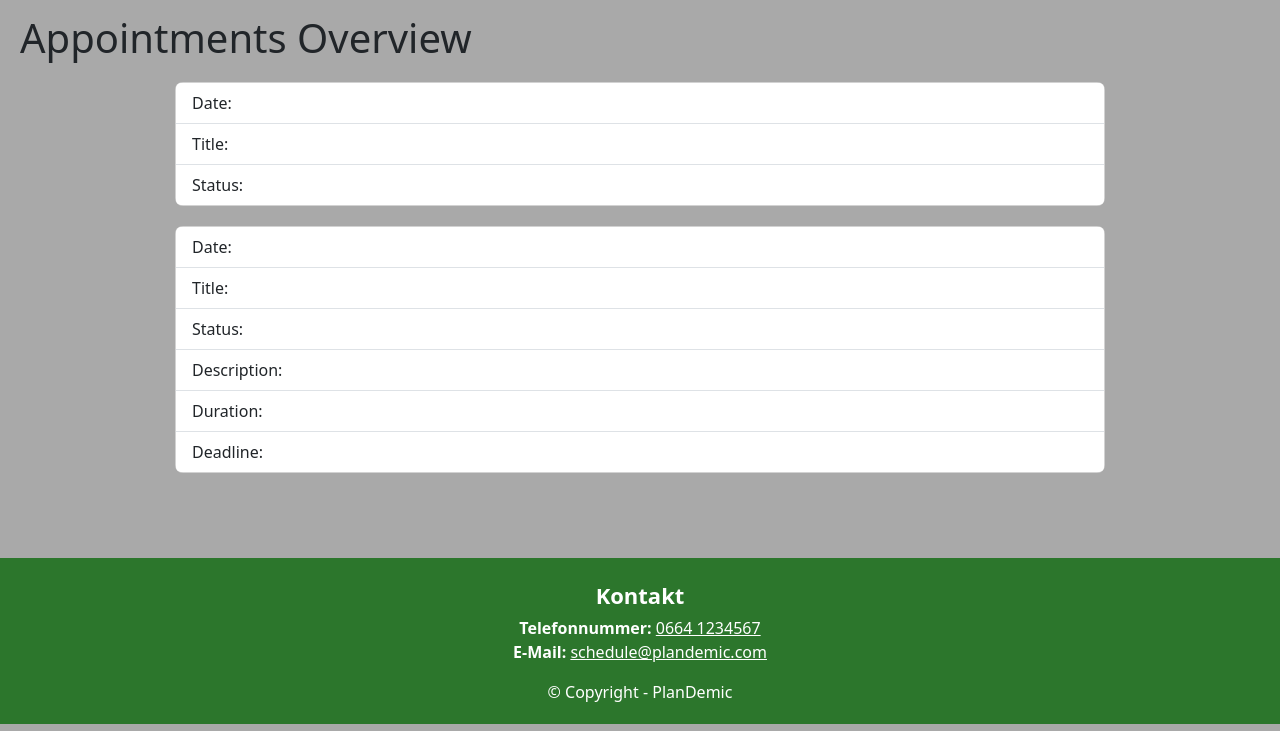
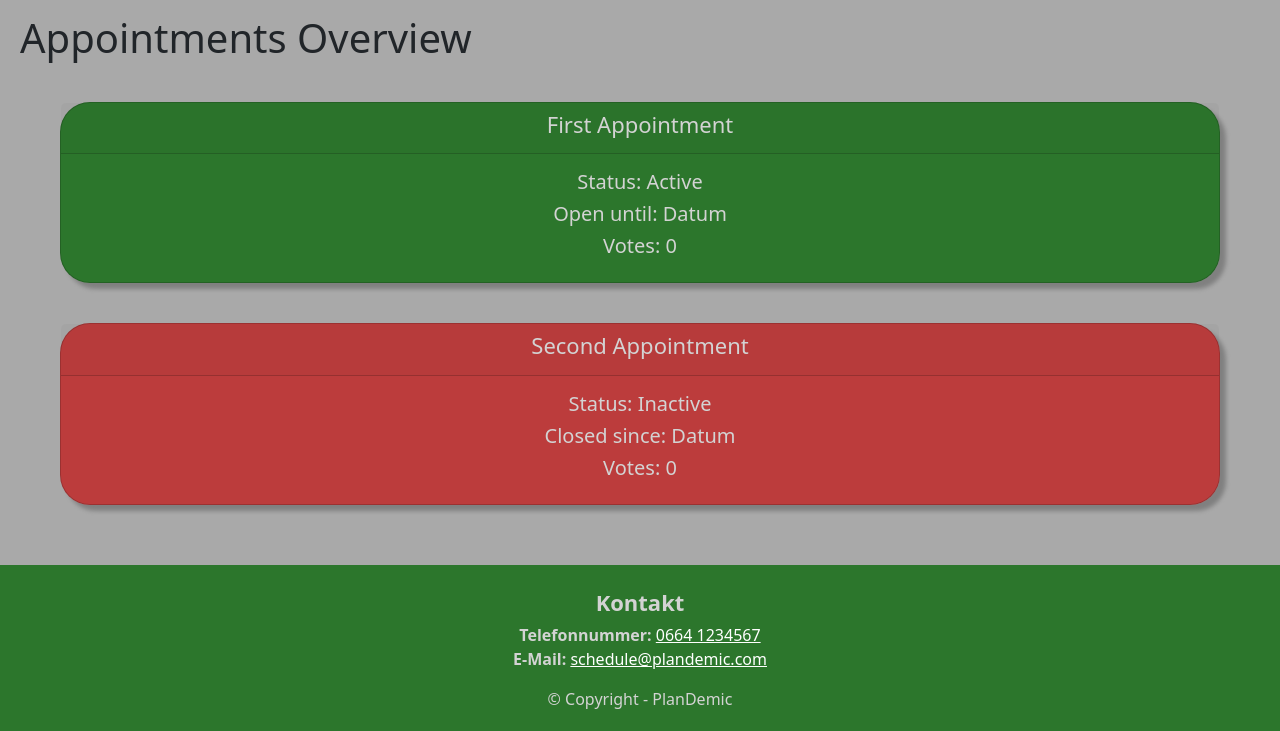
Before and after one commit to LukeStarlord349/Qodana_WebScriptingProjekt2024, a PHP site: page / in a window 1280 px wide. Shown: the part 76-807 px from the top of the page. Run offline with PHP 8.4, Linux system fonts and the light colour scheme.

Commit message:
Grobes index layout

```diff
--- a/frontend/css/myStyle.css
+++ b/frontend/css/myStyle.css
@@ -21,7 +21,7 @@ main {
 /* Footer Styles */
 footer {
   background-color: rgba(0, 100, 0, 0.74);
-  color: white;
+  color: lightgray;
   text-align: center;
   padding-top: 20px;
 }
@@ -57,11 +57,11 @@ a:active {
   color: white;
 }
 
- /* Login-Modal */
+ /* New-Appointment-Modal */
 .modal-content {
   background-color: rgb(17, 100, 0);
   border-radius: 8px;
-  color: white;
+  color: lightgray;
 }
 
 .modal-header, .modal-body, .modal-footer {
@@ -75,12 +75,26 @@ a:active {
   cursor: pointer;
 }
 
-/* Register Modal */
+/* Appointment-Card */
 
-/* Appointment-Card */
-.appointment {
-  color: darkgray;
-  border-radius: 8px;
-  width: 75%;
-  margin: 20px auto 20px auto;
+
+.appointment-card{
+  color: lightgray;
+  border-radius: 30px;
+  margin: 40px;
+  box-shadow: 6px 6px 4px gray;
 }
+
+.appointment-active {
+  background-color:rgba(0, 100, 0, 0.74);
+
+}
+
+.appointment-inactive {
+  background-color: rgba(196, 22, 22, 0.738)
+}
+
+.appointment-title {
+  color: lightgrey;
+  font-size: 22px;
+}
--- a/frontend/index.php
+++ b/frontend/index.html
@@ -18,7 +18,7 @@
     <!-- Navbar -->
     <nav class="navbar navbar-expand-lg fixed-top">
         <div class="container">
-            <a class="navbar-brand" href="index.php">
+            <a class="navbar-brand" href="index.html">
             <div class="logofont">
                 <img id="logo" src="img/logo.svg">PlanDemic
             </div>
@@ -29,7 +29,7 @@
             <div class="collapse navbar-collapse" id="navbarSupportedContent">
             <ul class="navbar-nav ms-auto mb-2 mb-lg-0">
                 <li class="nav-item">
-                <a class="nav-link" aria-current="page" id="navHome" href="index.php">Home</a>
+                <a class="nav-link" aria-current="page" id="navHome" href="index.html">Home</a>
                 </li>
                 <li class="nav-item">
                 <a class="nav-link" id="navNew" data-bs-toggle="modal" data-bs-target="#newAppointmentModal">New</a>
@@ -43,24 +43,38 @@
     <!-- Eine Liste mit den Terminen wird via JS erstellt (Jeder Termin eine eigene Bootstrap Card)-->
     <h1>Appointments Overview</h1>
 
-    <div class="card appointment">
-        <ul class="list-group list-group-flush">
-            <li class="list-group-item">Date:</li>
-            <li class="list-group-item">Title:</li>
-            <li class="list-group-item">Status:</li>
-        </ul>
+    <div id="appointment-container">
+
+        <div id="appointment2">
+            <div class="card text-center appointment-card appointment-active">
+                <div class="card-header appointment-header">
+                    <h2 class="appointment-title">First Appointment</h2>
+                </div>
+                <div class="card-body">
+                    <h5 class="card-title">Status: Active</h5>
+                    <h5 class="card-title">Open until: Datum</h5>
+                    <h5 class="card-title">Votes: 0</h5>
+                </div>
+            </div>
+        </div>
+
+        <div id="appointment2">
+            <div class="card text-center appointment-card appointment-inactive">
+                <div class="card-header">
+                    <h2 class="appointment-title">Second Appointment</h2>
+                </div>
+                <div class="card-body">
+                    <h5 class="card-title">Status: Inactive</h5>
+                    <h5 class="card-title">Closed since: Datum</h5>
+                    <h5 class="card-title">Votes: 0</h5>
+                </div>
+            </div>
+        </div>
+
     </div>
 
-    <div class="card appointment">
-        <ul class="list-group list-group-flush">
-            <li class="list-group-item">Date:</li>
-            <li class="list-group-item">Title:</li>
-            <li class="list-group-item">Status:</li>
-            <li class="list-group-item">Description:</li>
-            <li class="list-group-item">Duration:</li>
-            <li class="list-group-item">Deadline:</li>
-        </ul>
-    </div>
+
+
 
 
     <!-- New Appointment Modal -->
```
